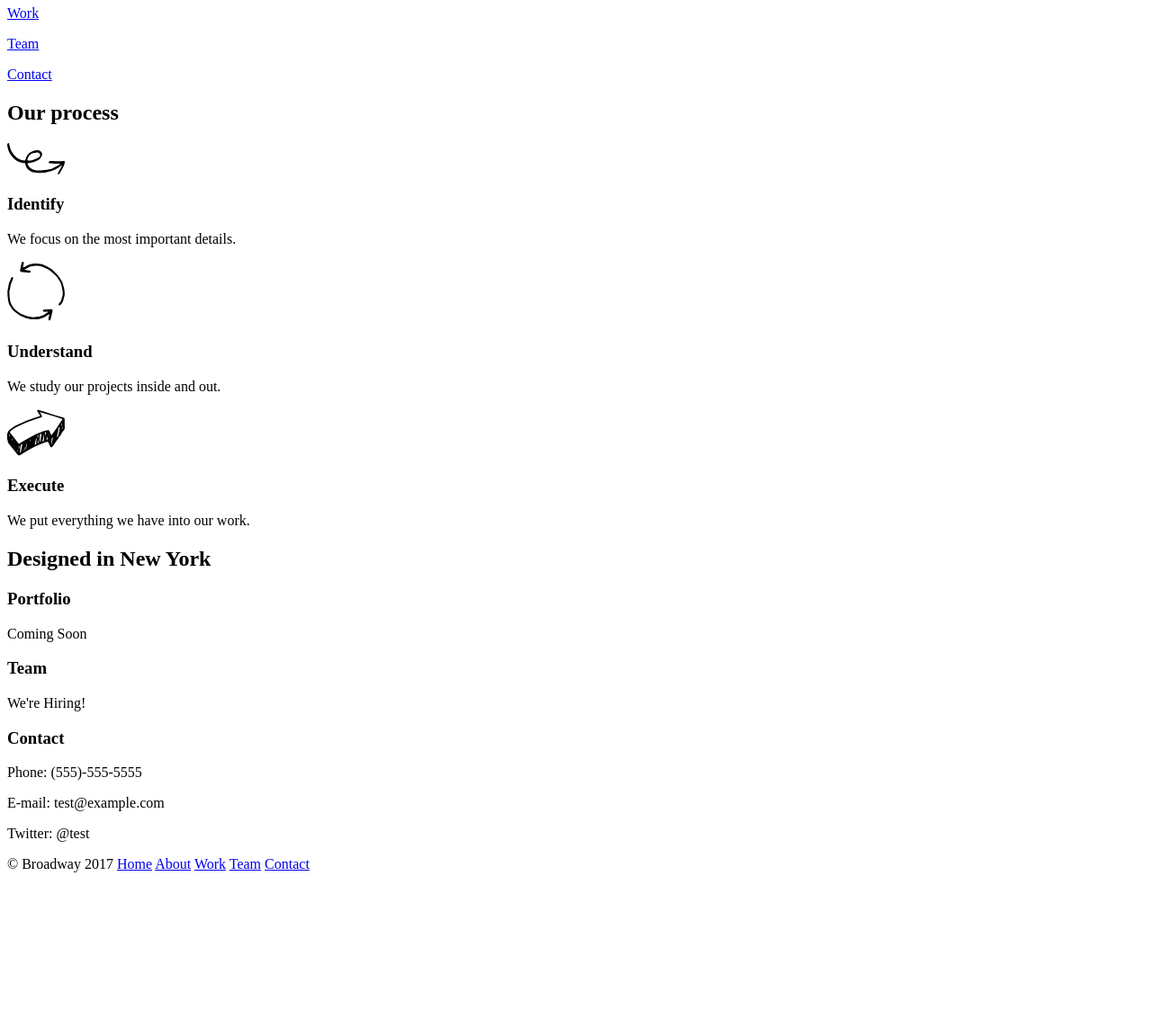
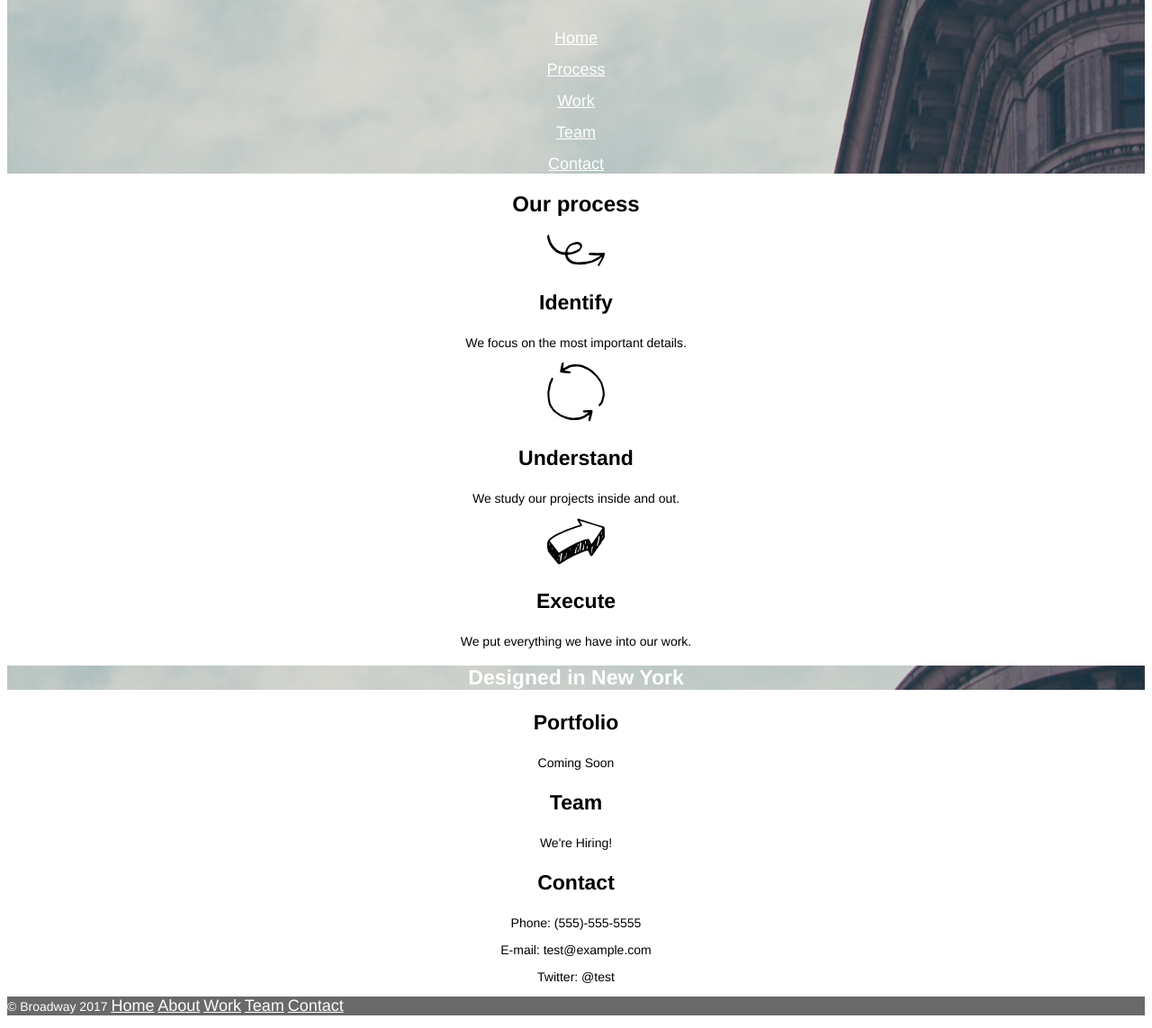
Before and after one commit to mihailo-stevanovic/broadway, a plain HTML site: page index.html in a window 1280 px wide. Shown: the part 142-1285 px from the top of the page at 90% size. Before the commit the page ends 1128 px from the top, so only its background shows below. Drawn offline with Linux system fonts and the light colour scheme.

Commit message:
Add styling.

```diff
--- a/index.html
+++ b/index.html
@@ -6,7 +6,7 @@
     <link href="./resources/css/style.css" type="text/css" rel="stylesheet" />
   </head>
   <body>
-    <header>
+    <header class="building-background">
       <h1 id="main-title">Broadway Design</h1>
       <nav>
         <p><a href="#main-title">Home</a></p>
@@ -17,8 +17,8 @@
       </nav>
     </header>
     <main>
-      <section id="process">
-        <h2>Our process</h2>
+      <section>
+        <h2 id="process">Our process</h2>
         <div id="identify">
           <img src="./resources/images/identify.svg" alt="Identify" />
           <h3>Identify</h3>
@@ -36,7 +36,7 @@
         </div>
       </section>
       <section>
-        <h2>Designed in New York</h2>
+        <h2 class="building-background">Designed in New York</h2>
         <div id="work">
           <h3>Portfolio</h3>
           <p>Coming Soon</p>
--- a/resources/css/style.css
+++ b/resources/css/style.css
@@ -0,0 +1,29 @@
+html{
+  text-align: center;
+  font-family: Helvetica, sans-serif;
+}
+.building-background{
+  background-image: url("../images/the-flatiron-building.png");
+  color: white;
+}
+header h1{
+  font-size: 70px;
+  font-weight: bold;
+}
+nav p a, footer p a{
+  font-size: 18px;
+  color: white;
+}
+h2.building-background, h3{
+  font-size: 23px;
+  font-weight: bold;
+}
+p{
+  font-size: 14px;
+}
+footer{
+  font-size: 11px;
+  text-align: left;
+  color: white;
+  background-color: dimgray;
+}
```
